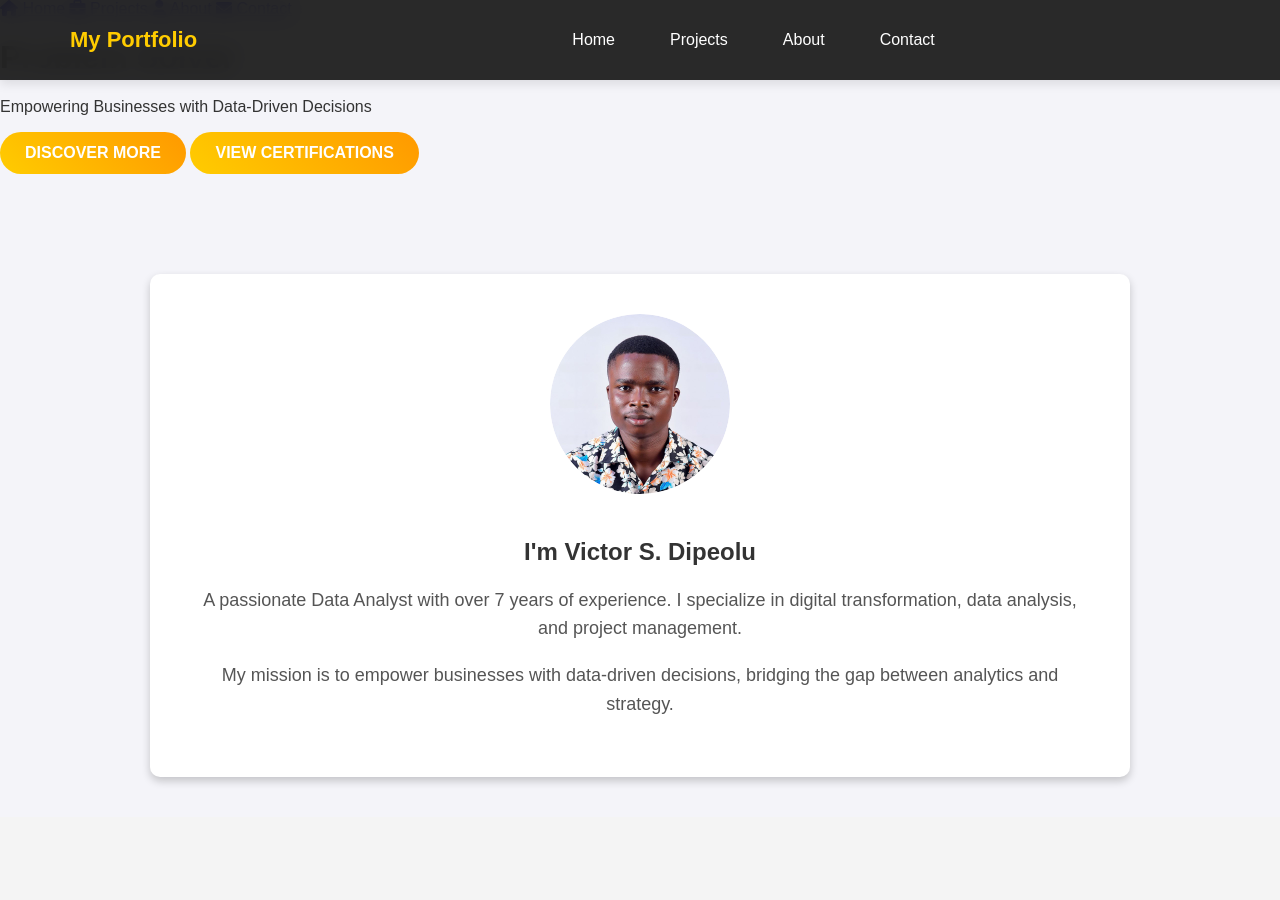
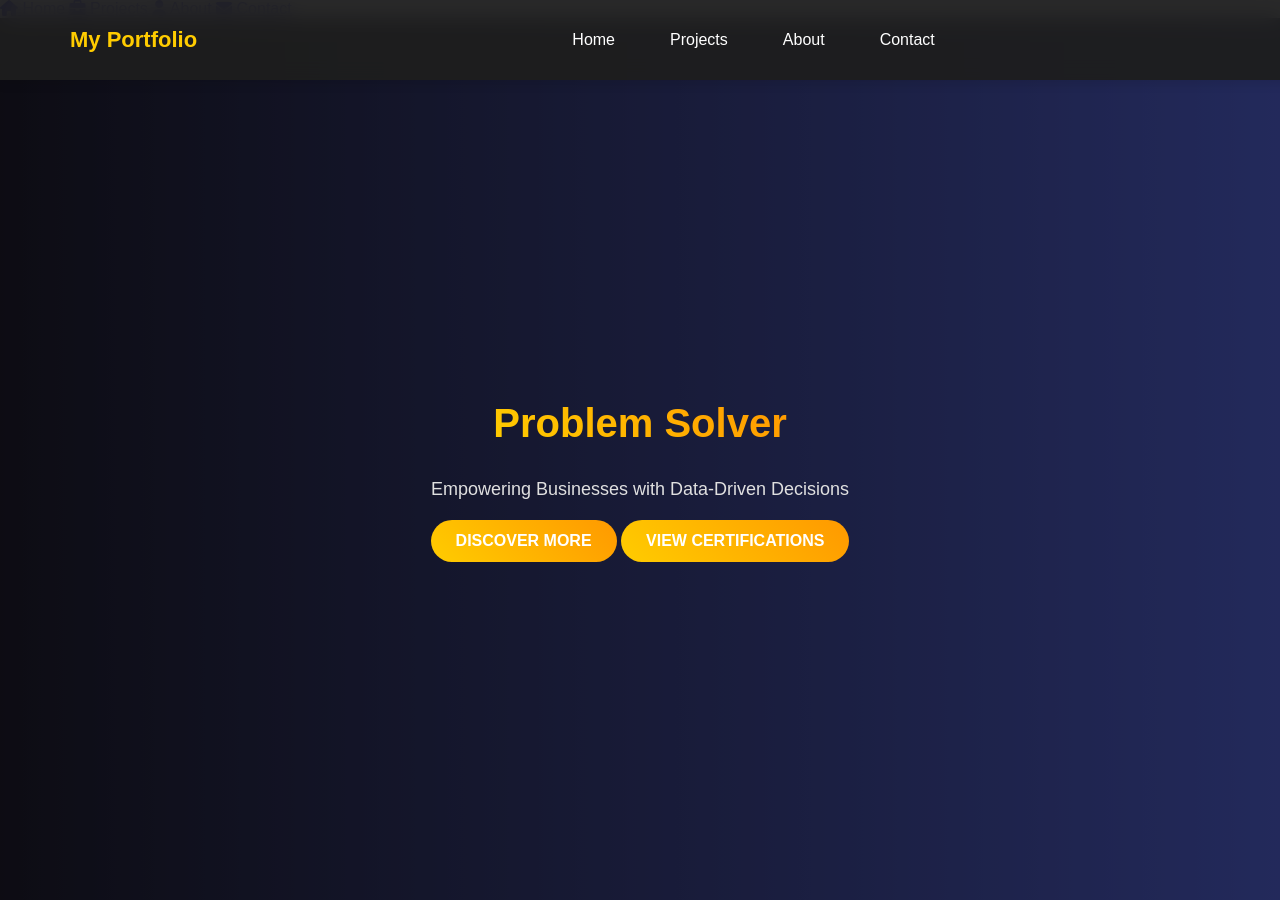
Before and after one commit to Vicmandip1/Portfolio, a Jekyll site: the page about.html, which Jekyll copies as it is, in a window 1280 px wide and 900 px high. Built offline with Jekyll 4.4.1, drawn with Linux system fonts in a browser that asks for light colours.

Commit message:
Update about.css

```diff
--- a/assets/styles/about.css
+++ b/assets/styles/about.css
@@ -106,7 +106,52 @@ body {
     background: rgba(30, 30, 30, 1);
     box-shadow: 0px 4px 15px rgba(0, 0, 0, 0.3);
 }
+/* ==============================
+   ✅ Hero Section (Updated for Centering & Full View)
+================================= */
+.hero {
+    position: relative;
+    width: 100%;
+    height: 100vh;  /* ✅ Full screen height */
+    display: flex;
+    align-items: center;
+    justify-content: center;
+    text-align: center;
+    color: white;
+    background: linear-gradient(to right, #201e30, #5768e5); /* ✅ Ensure Background */
+    overflow: hidden;
+}
 
+/* ✅ Hero Overlay */
+.hero-overlay {
+    position: absolute;
+    width: 100%;
+    height: 100%;
+    background: rgba(0, 0, 0, 0.6); /* ✅ Add dark overlay */
+    display: flex;
+    flex-direction: column;
+    align-items: center;
+    justify-content: center;
+    z-index: 1;
+}
+
+/* ✅ Hero Title (Fix Dynamic Text Animation) */
+.hero-title {
+    font-size: 2.5rem;
+    font-weight: bold;
+    margin-bottom: 15px;
+    background: linear-gradient(45deg, #ffcc00, #ff9900);
+    -webkit-background-clip: text;
+    -webkit-text-fill-color: transparent;
+    animation: fadeInUp 1.5s ease-in-out;
+}
+
+/* ✅ Hero Subtitle */
+.hero-subtitle {
+    font-size: 18px;
+    margin-bottom: 20px;
+    color: #e0e0e0;
+}
 /* ==============================
    ✅ About Section Styles
 ================================= */
@@ -295,6 +340,18 @@ footer p {
     .nav-link:hover {
         color: #ffcc00;
     }
+   .hero-title {
+        font-size: 2rem;
+    }
+
+    .hero-subtitle {
+        font-size: 16px;
+    }
+
+    .hero-buttons {
+        flex-direction: column;
+        gap: 10px;
+    }
 
     /* ✅ Adjust Sections for Mobile */
     .about {
```
